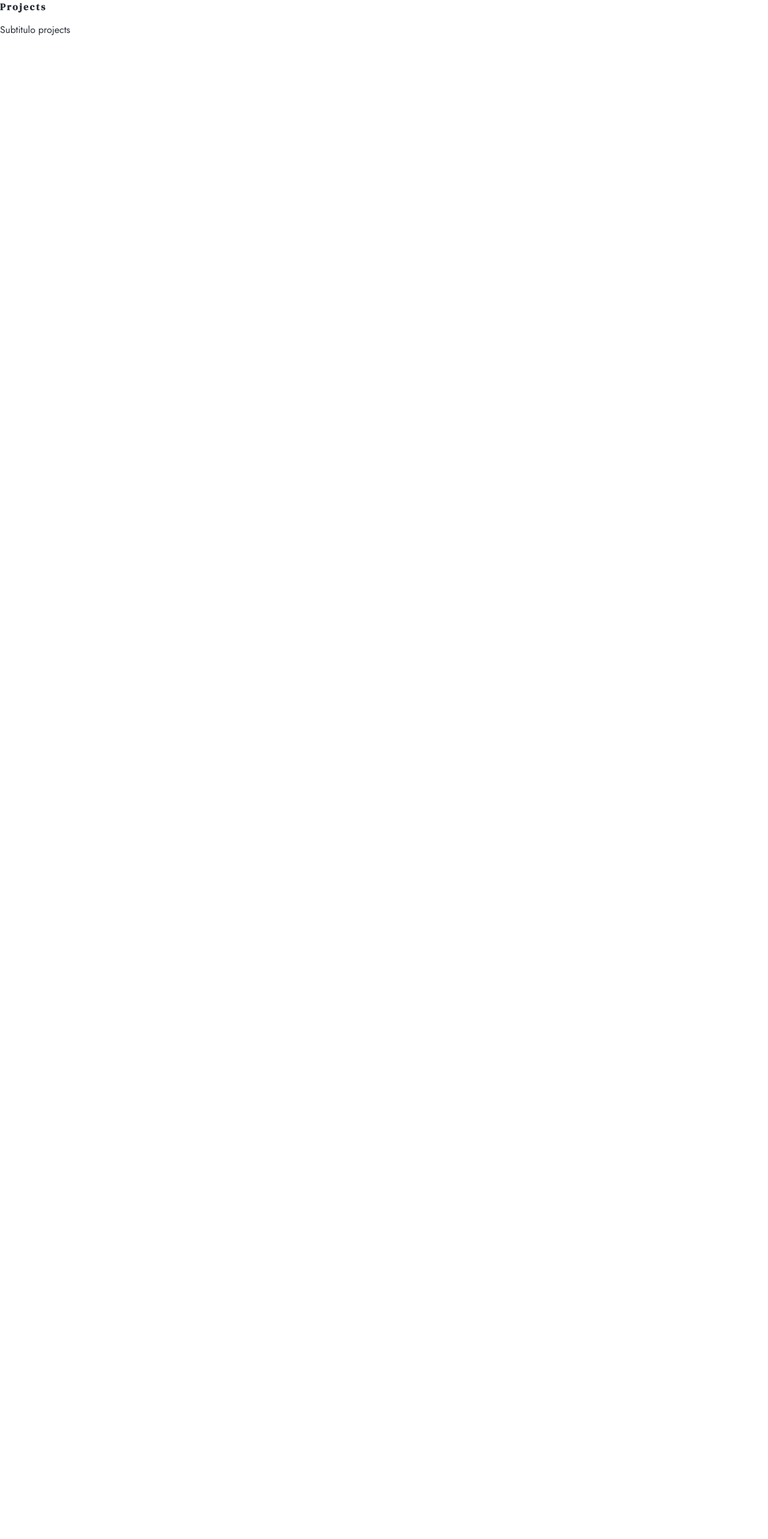
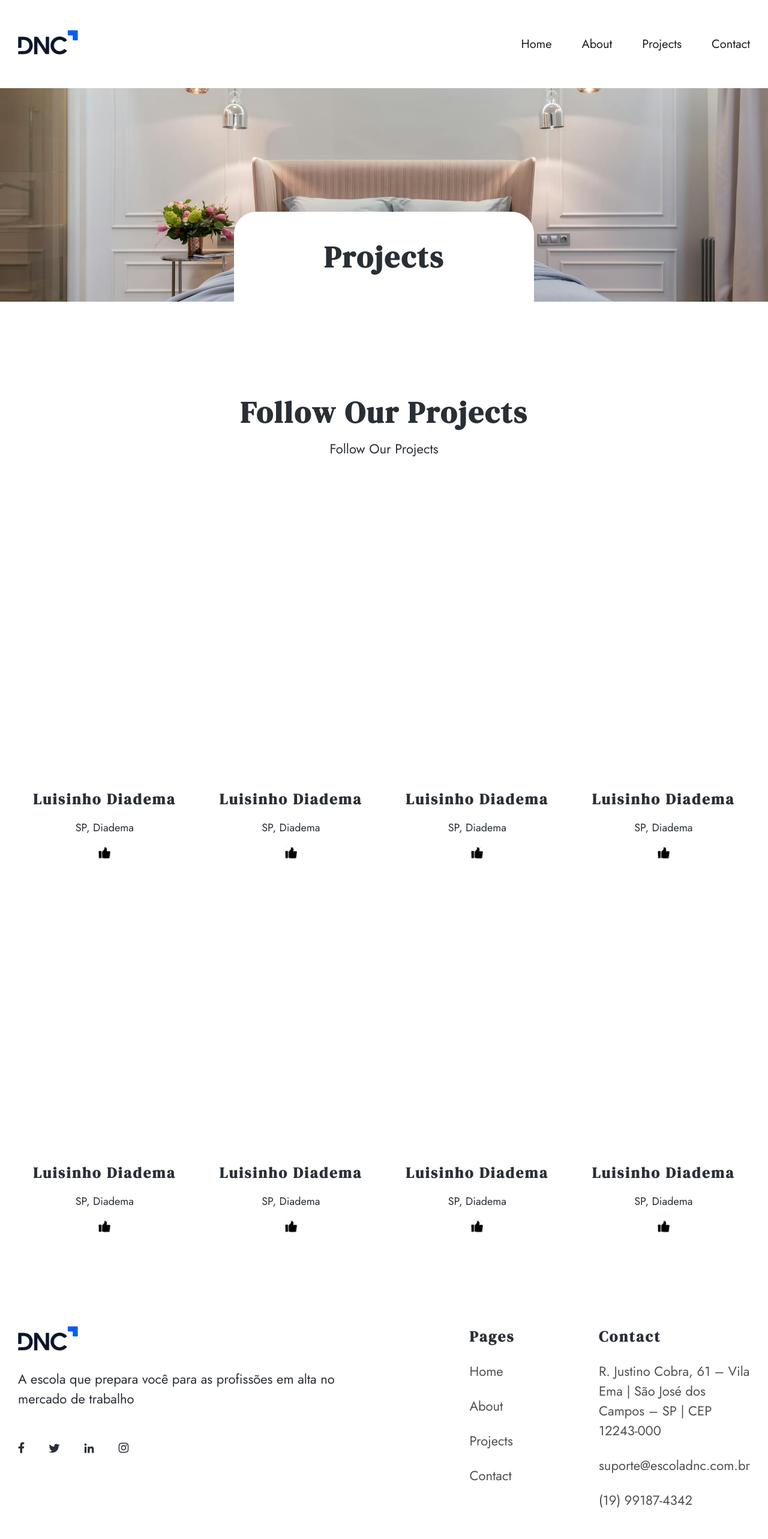
Before and after one commit to LuisDiadema/Materia-4, a React (Vite) app: page /projects in a window 1280 px wide. Shown: the top 2566 px of the page at 60% size. Before the commit the page ends 800 px from the top, so only its background shows below. Built offline with nearby package versions, Linux system fonts and the light colour scheme.

Commit message:
Configurando pagina de projects

```diff
--- a/src/Componentes/Footer/Footer.jsx
+++ b/src/Componentes/Footer/Footer.jsx
@@ -14,7 +14,7 @@ function Footer () {
     return (
         <footer>
             <div className="container">
-                <div className="d-flex jc-space-between">
+                <div className="d-flex jc-space-between mobile-fd-column">
                     <div className="footer-logo-col">
                         <img src={ Logo } className="footer-logo"/>
                         <p className="gray-1-color">A escola que prepara você para as profissões em alta no mercado de trabalho</p>
@@ -33,7 +33,7 @@ function Footer () {
                             </a>
                         </div>
                     </div>
-                    <div className="d-flex">
+                    <div className="d-flex mobile-fd-column">
                         <div className="footer-col">
                             <h3>Pages</h3>
                             <ul>
--- a/src/Componentes/ProjectsList/ProjectsList.jsx
+++ b/src/Componentes/ProjectsList/ProjectsList.jsx
@@ -14,7 +14,25 @@ function ProjectsList () {
             </div>
             <div className="projects-grid">
                 <div className="project-card jc-center al-center fd-center">
-                    <div className="thumb  tertiary-background"></div>
+                    <div className="thumb tertiary-background"></div>
+                    <h3>Luisinho Diadema</h3>
+                    <p>SP, Diadema</p>
+                    <img src= { likeFilled } height="20px" />
+                </div>
+                <div className="project-card jc-center al-center fd-center">
+                    <div className="thumb tertiary-background"></div>
+                    <h3>Luisinho Diadema</h3>
+                    <p>SP, Diadema</p>
+                    <img src= { likeFilled } height="20px" />
+                </div>
+                <div className="project-card jc-center al-center fd-center">
+                    <div className="thumb tertiary-background"></div>
+                    <h3>Luisinho Diadema</h3>
+                    <p>SP, Diadema</p>
+                    <img src= { likeFilled } height="20px" />
+                </div>
+                <div className="project-card jc-center al-center fd-center">
+                    <div className="thumb tertiary-background"></div>
                     <h3>Luisinho Diadema</h3>
                     <p>SP, Diadema</p>
                     <img src= { likeFilled } height="20px" />
@@ -26,37 +44,19 @@ function ProjectsList () {
                     <img src= { likeFilled } height="20px" />
                 </div>
                 <div className="project-card jc-center al-center fd-center">
-                    <div className="thumb  tertiary-background"></div>
+                    <div className="thumb tertiary-background"></div>
                     <h3>Luisinho Diadema</h3>
                     <p>SP, Diadema</p>
                     <img src= { likeFilled } height="20px" />
                 </div>
                 <div className="project-card jc-center al-center fd-center">
-                    <div className="thumb  tertiary-background"></div>
+                    <div className="thumb tertiary-background"></div>
                     <h3>Luisinho Diadema</h3>
                     <p>SP, Diadema</p>
                     <img src= { likeFilled } height="20px" />
                 </div>
                 <div className="project-card jc-center al-center fd-center">
-                    <div className="thumb  tertiary-background"></div>
-                    <h3>Luisinho Diadema</h3>
-                    <p>SP, Diadema</p>
-                    <img src= { likeFilled } height="20px" />
-                </div>
-                <div className="project-card jc-center al-center fd-center">
-                    <div className="thumb  tertiary-background"></div>
-                    <h3>Luisinho Diadema</h3>
-                    <p>SP, Diadema</p>
-                    <img src= { likeFilled } height="20px" />
-                </div>
-                <div className="project-card jc-center al-center fd-center">
-                    <div className="thumb  tertiary-background"></div>
-                    <h3>Luisinho Diadema</h3>
-                    <p>SP, Diadema</p>
-                    <img src= { likeFilled } height="20px" />
-                </div>
-                <div className="project-card jc-center al-center fd-center">
-                    <div className="thumb  tertiary-background"></div>
+                    <div className="thumb tertiary-background"></div>
                     <h3>Luisinho Diadema</h3>
                     <p>SP, Diadema</p>
                     <img src= { likeFilled } height="20px" />
--- a/src/pages/Projects.jsx
+++ b/src/pages/Projects.jsx
@@ -1,8 +1,17 @@
+import Header from "../Componentes/Header/Header"
+import Banner from "../Componentes/Banner/Banner"
+import Footer from "../Componentes/Footer/Footer"
+import ProjectsList from '../Componentes/ProjectsList/ProjectsList'
+
 function Projects () {
     return (
         <>
-        <h1>Projects</h1>
-        <p>Subtitulo projects</p>
+        <Header />
+        <Banner title="Projects" image="projects.jpg"/>
+        <div className="container">
+            <ProjectsList />
+        </div>
+        <Footer />
         </>
     )
 }
```
